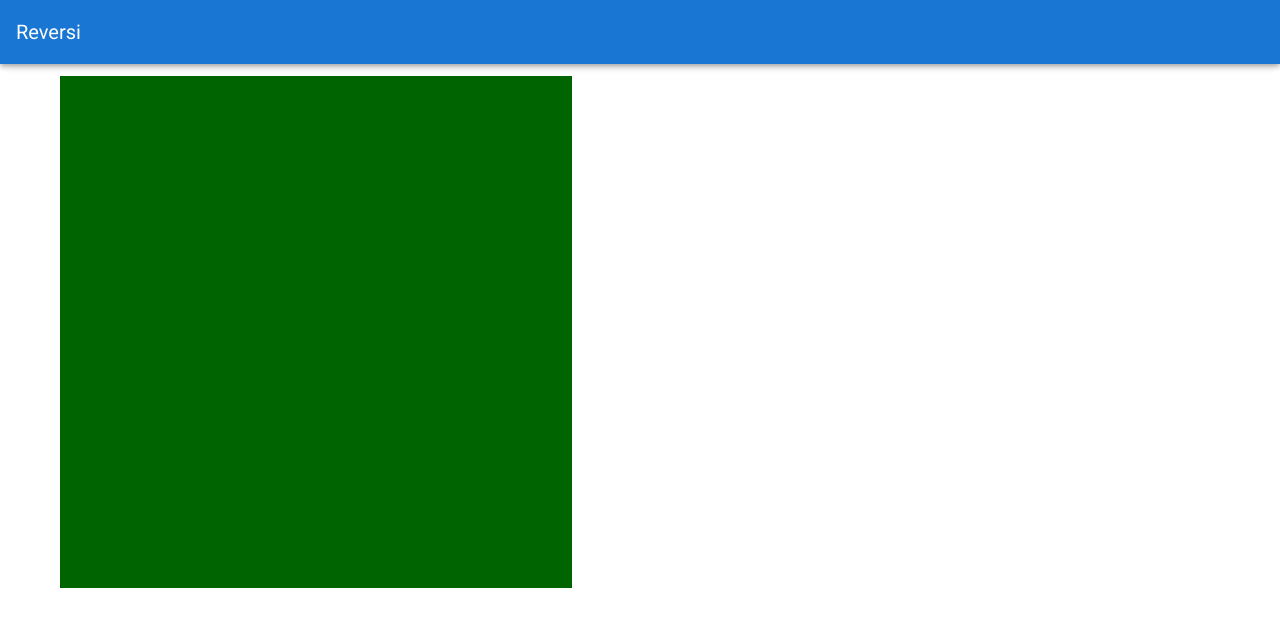
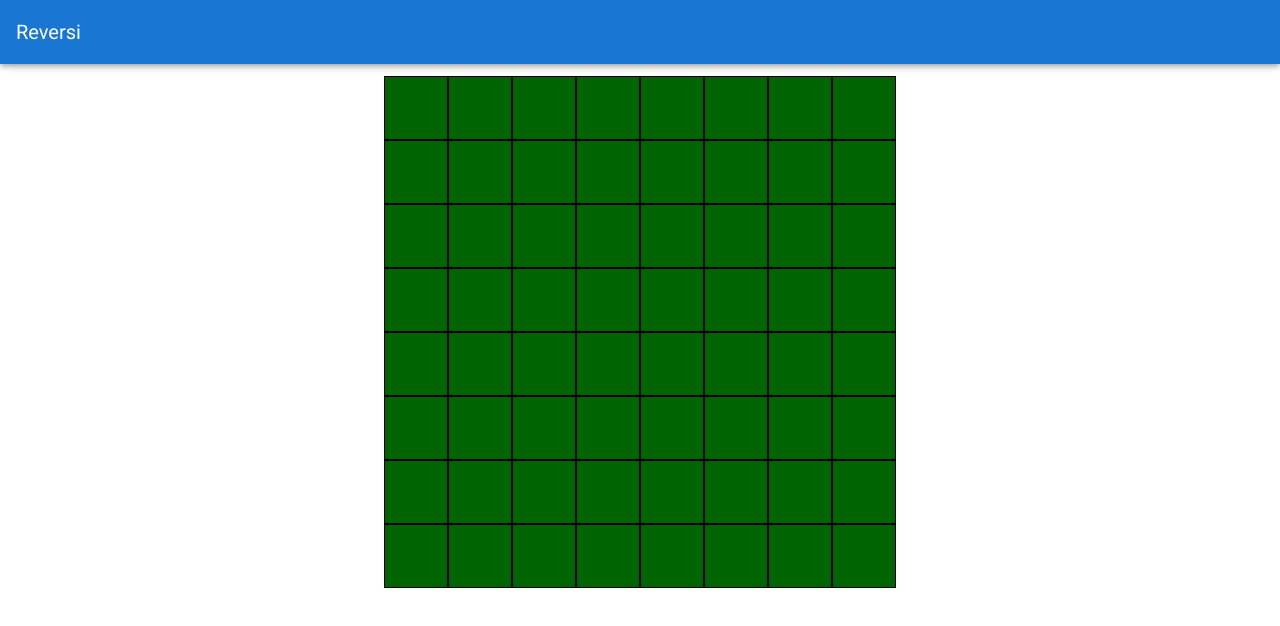
Before and after one commit to YuikoIto/reversi, a Vue app: page /game in a window 1280 px wide. Shown: the top 626 px of the page. Built offline with nearby package versions, Linux system fonts and the light colour scheme.

Commit message:
change: fix layout(add border line)

```diff
--- a/src/components/game/Cell.vue
+++ b/src/components/game/Cell.vue
@@ -15,5 +15,6 @@ export default class Cell extends Vue {
     height: 64px;
     width: 64px;
     background-color: darkgreen;
+    border: 1px solid black;
   }
 </style>>
--- a/src/components/game/Game.vue
+++ b/src/components/game/Game.vue
@@ -1,6 +1,8 @@
 <template>
   <v-container>
-    <Board/>
+    <v-layout justify-center>
+      <Board/>
+    </v-layout>
   </v-container>
 </template>
 
```
